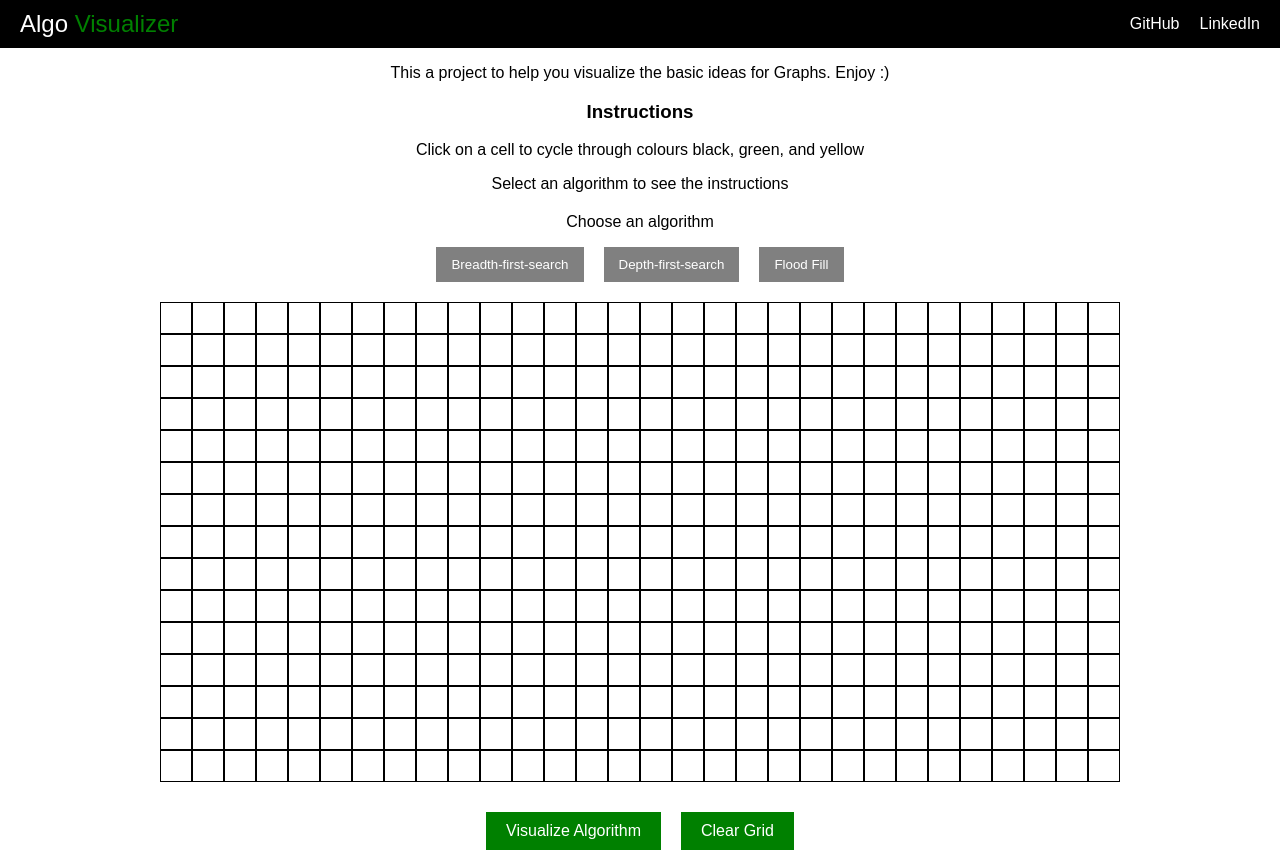
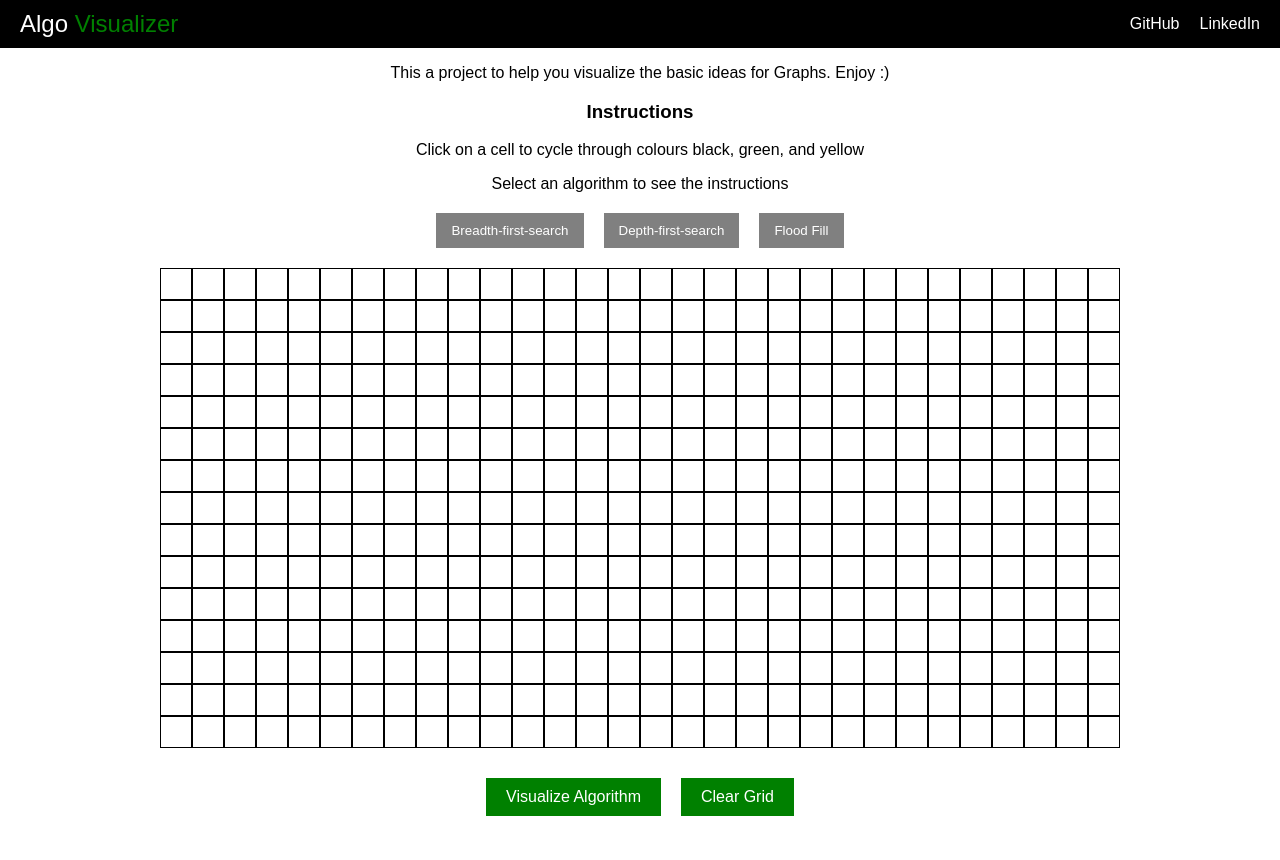
Before and after one commit to akhilts03/Graph-Visualizer, a React (Create React App) app: page / in a window 1280 px wide. After the commit the page ends 826 px from the top, so only its background shows below. Built offline with nearby package versions, Linux system fonts and the light colour scheme.

Commit message:
Update App.js

```diff
--- a/src/App.js
+++ b/src/App.js
@@ -139,7 +139,6 @@ function App() {
       </div>
 
       <div className="algorithm-selection">
-        <p>Choose an algorithm</p>
         {algorithms.map((algo, index) => (
           <button
             key={algo}
```
